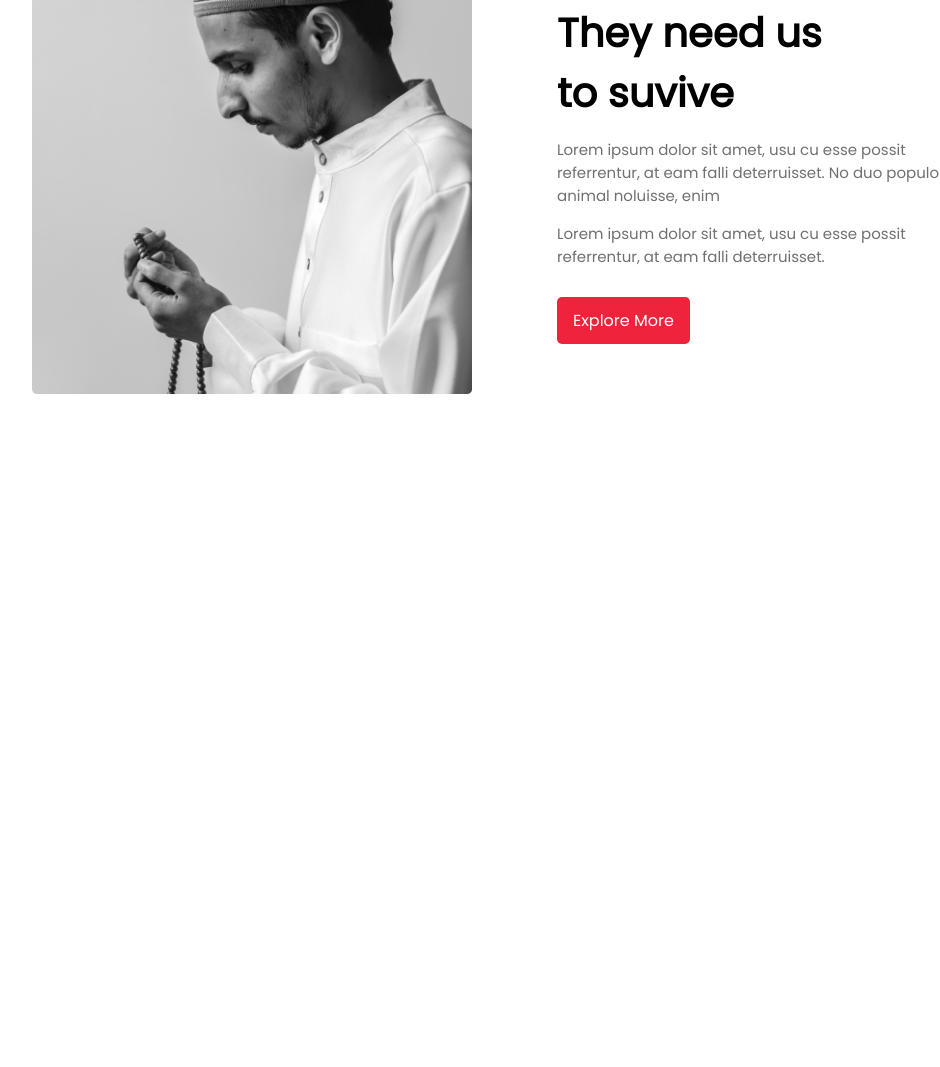
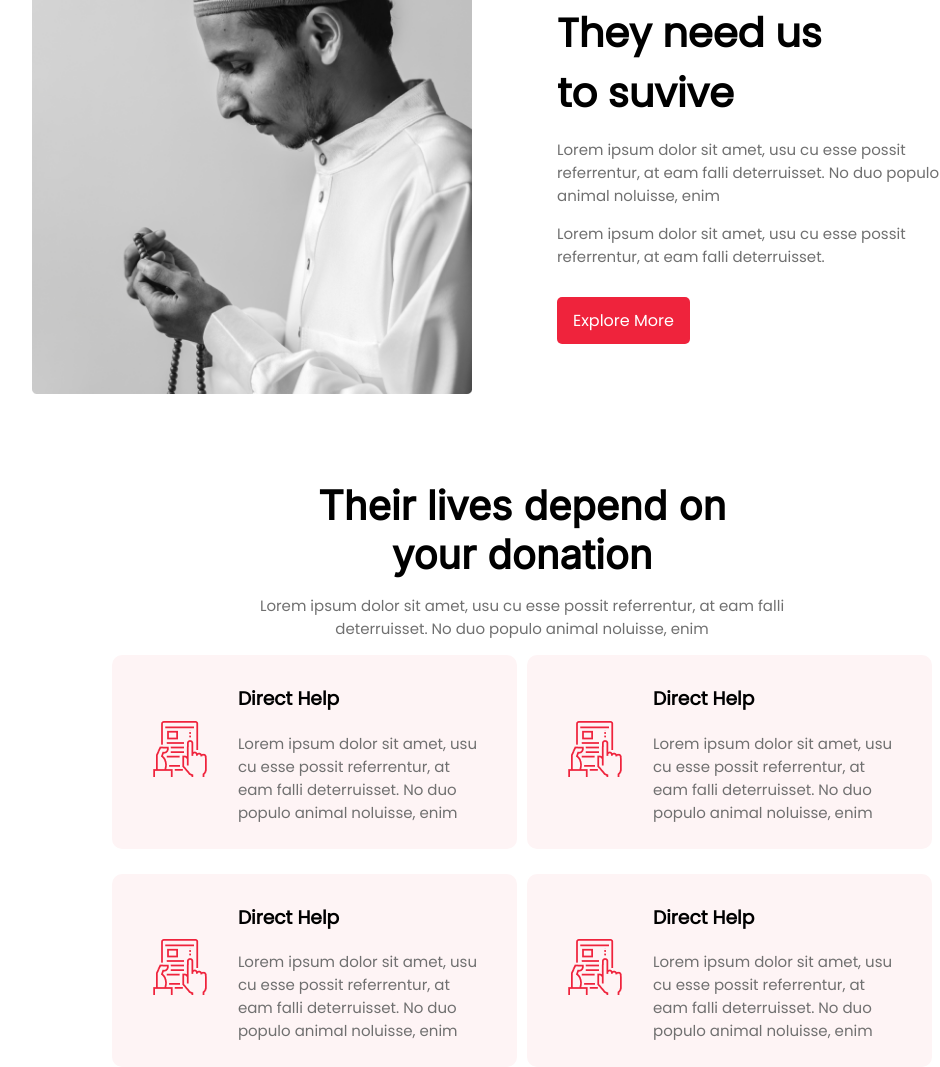
Before and after one commit to webdevhridoy/zakat-practice, a plain HTML site: page index.html in a window 1280 px wide. Shown: the part 1391-2458 px from the top of the page, without its empty margins (118-1058 px from the left). Before the commit the page ends 1872 px from the top, so only its background shows below. Drawn offline with Linux system fonts and the light colour scheme.

Commit message:
section added

```diff
--- a/index.html
+++ b/index.html
@@ -7,7 +7,7 @@
     <title>Zakat | Make happy poor family</title>
     <link rel="preconnect" href="https://fonts.googleapis.com">
     <link rel="preconnect" href="https://fonts.gstatic.com" crossorigin>
-    <link href="https://fonts.googleapis.com/css2?family=Lato&family=Poppins&display=swap" rel="stylesheet">
+    <link href="https://fonts.googleapis.com/css2?family=Inter&family=Lato&family=Poppins&display=swap" rel="stylesheet">
     <link rel="shortcut icon" href="images/logo5.png" type="image/x-icon">
     <link rel="stylesheet" href="style.css">
 </head>
@@ -88,6 +88,56 @@
 
         <!-- suvive area end -->
 
+        <!-- live-donation start -->
+
+        <section>
+            <div class="live-donation">
+                <h1 class="live-donation-title">Their lives depend on <br> your donation</h1>
+                <p class="live-donation-description">Lorem ipsum dolor sit amet, usu cu esse possit referrentur, at eam falli <br> deterruisset. No duo populo animal noluisse, enim</p>
+            </div>
+            <div class="live-box">
+                <div class="left-box">
+                    <div class="live-box-image">
+                        <img src="images/Frame.png" alt="">
+                    </div>
+                    <div class="live-box-content">
+                        <h3>Direct Help</h3>
+                        <p class="live-box-description">Lorem ipsum dolor sit amet, usu<br> cu esse possit referrentur, at<br> eam falli deterruisset. No duo<br> populo animal noluisse, enim</p>
+                    </div>
+                </div>
+                <div class="right-box">
+                    <div class="live-box-image">
+                        <img src="images/Frame.png" alt="">
+                    </div>
+                    <div class="live-box-content">
+                        <h3>Direct Help</h3>
+                        <p class="live-box-description">Lorem ipsum dolor sit amet, usu <br> cu esse possit referrentur, at<br> eam falli deterruisset. No duo<br> populo animal noluisse, enim</p>
+                    </div>
+                </div>
+            </div>
+            <br>
+            <div class="live-box">
+                <div class="left-box">
+                    <div class="live-box-image">
+                        <img src="images/Frame.png" alt="">
+                    </div>
+                    <div class="live-box-content">
+                        <h3>Direct Help</h3>
+                        <p class="live-box-description">Lorem ipsum dolor sit amet, usu<br> cu esse possit referrentur, at<br> eam falli deterruisset. No duo<br> populo animal noluisse, enim</p>
+                    </div>
+                </div>
+                <div class="right-box">
+                    <div class="live-box-image">
+                        <img src="images/Frame.png" alt="">
+                    </div>
+                    <div class="live-box-content">
+                        <h3>Direct Help</h3>
+                        <p class="live-box-description">Lorem ipsum dolor sit amet, usu <br> cu esse possit referrentur, at<br> eam falli deterruisset. No duo<br> populo animal noluisse, enim</p>
+                    </div>
+                </div>
+        </section>
+        <!-- live-donation end -->
+
 
 
 
--- a/style.css
+++ b/style.css
@@ -1,6 +1,7 @@
 body {
     padding: 0;
     margin: 0;
+    font-family: 'Inter', sans-serif;
     font-family: 'Lato', sans-serif;
     font-family: 'Poppins', sans-serif;
 
@@ -108,7 +109,7 @@ nav ul li a {
     padding-right: 100px;
 }
 .explore-title {
-    font-family: 'Poppins', sans-serif;
+    font-family: 'Inter', sans-serif;
     font-size: 40px;
     font-weight: 700;
     margin: 0;
@@ -148,6 +149,8 @@ nav ul li a {
 }
 
 /* donation area end */
+
+/* survive area start */
 
 .suvive-container {
     display: flex;
@@ -202,3 +205,65 @@ nav ul li a {
     top: 40%;
     left: 48%;
 }
+
+.live-donation {
+    text-align: center;
+}
+
+/* survive area end */
+
+.live-donation-title {
+    font-family: 'Inter', sans-serif;
+    font-size: 40px;
+    font-weight: 700;
+    margin: 0;
+}
+.live-donation-description {
+    font-family: 'Poppins', sans-serif;
+    font-size: 15px;
+    font-weight: 400;
+    color: #707070;;
+}
+
+.live-box {
+    display: flex;
+    justify-content: center;
+    align-items: center;
+}
+.left-box {
+    display: flex;
+    justify-content: center;
+    align-items: center;
+    background-color: #FEF4F5;
+    padding: 10px 40px;
+    text-align: left;
+    margin-right: 5px;
+    border-radius: 10px;
+}
+.live-box-image {
+    margin-right: 30px;
+}
+
+.right-box {
+    display: flex;
+    justify-content: center;
+    align-items: center;
+    background-color: #FEF4F5;
+    padding: 10px 40px;
+    text-align: left;
+    margin-left: 5px;
+    border-radius: 10px;
+}
+
+.suvive-title {
+    font-family: 'Poppins', sans-serif;
+    font-size: 40px;
+    font-weight: 700;
+    margin: 0;
+}
+.live-box-description {
+    font-family: 'Poppins', sans-serif;
+    font-size: 15px;
+    font-weight: 400;
+    color: #707070;;
+}
```
Also changed, not shown: images/Frame.png (added).
